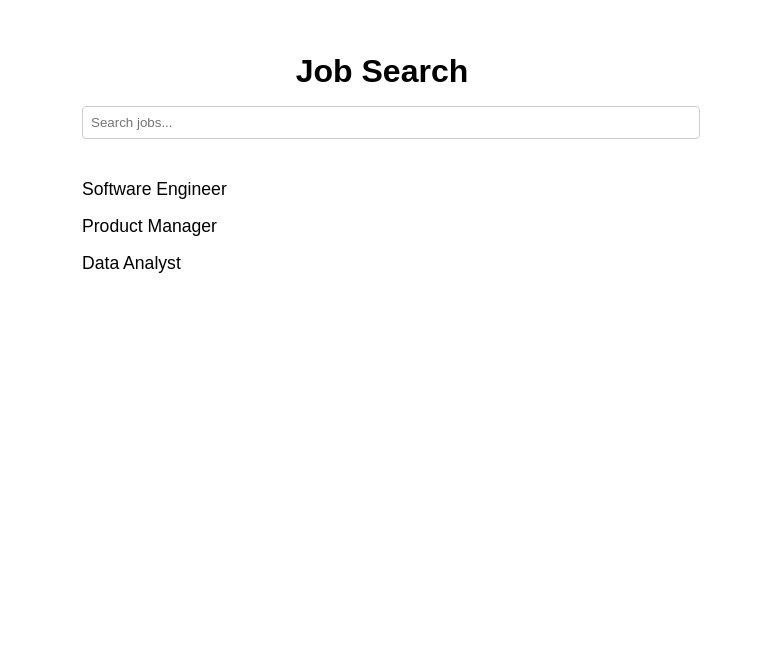
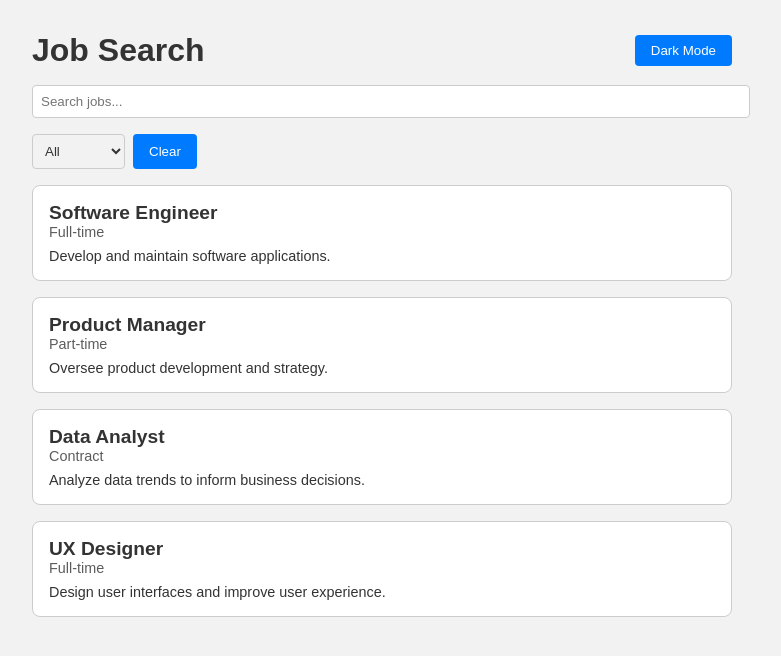
Before and after one commit to Danysahne/jobwasil, a React (Create React App) app: page / in a window 1280 px wide. Shown: the top 656 px of the page, without its empty margins (258-1039 px from the left). Built offline with nearby package versions, Linux system fonts and the light colour scheme; the HTML template or start-up script is replaced by a standard one.

Commit message:
Add theme toggle and job filters

```diff
--- a/src/App.css
+++ b/src/App.css
@@ -1,13 +1,36 @@
+
+.app {
+  min-height: 100vh;
+  padding: 2rem 0;
+  transition: background 0.3s, color 0.3s;
+}
+
+.app.light {
+  background: #f2f2f2;
+  color: #333;
+}
+
+.app.dark {
+  background: #333;
+  color: #f2f2f2;
+}
+
 .container {
-  max-width: 600px;
+  max-width: 700px;
   margin: 0 auto;
-  padding: 2rem;
+  padding: 0 1rem;
   font-family: sans-serif;
 }
 
+.header {
+  display: flex;
+  align-items: center;
+  justify-content: space-between;
+  margin-bottom: 1rem;
+}
+
 .title {
-  text-align: center;
-  margin-bottom: 1rem;
+  margin: 0;
 }
 
 .input {
@@ -18,15 +41,67 @@
   border-radius: 4px;
 }
 
+.controls {
+  display: flex;
+  gap: 0.5rem;
+  margin-bottom: 1rem;
+}
+
+.select {
+  padding: 0.5rem;
+  border-radius: 4px;
+  border: 1px solid #ccc;
+  background: inherit;
+  color: inherit;
+}
+
+.button {
+  padding: 0.5rem 1rem;
+  border: none;
+  border-radius: 4px;
+  background: #007bff;
+  color: #fff;
+  cursor: pointer;
+}
+
+.button:hover {
+  background: #0056b3;
+}
+
 .jobs {
   list-style: none;
   padding: 0;
+  margin: 0;
 }
 
-.job {
-  font-size: 1.1rem;
-  padding: 0.5rem 0;
+.job-card {
+  padding: 1rem;
+  margin-bottom: 1rem;
+  border: 1px solid #ccc;
+  border-radius: 8px;
+  background: #fff;
 }
+
+.app.dark .job-card {
+  background: #444;
+  border-color: #555;
+}
+
+.job-title {
+  font-size: 1.2rem;
+  font-weight: bold;
+}
+
+.job-type {
+  font-size: 0.9rem;
+  margin-bottom: 0.5rem;
+  opacity: 0.8;
+}
+
+.job-desc {
+  font-size: 0.9rem;
+}
+
 
 .empty {
   text-align: center;
--- a/src/App.js
+++ b/src/App.js
@@ -2,31 +2,81 @@ import React, { useState } from 'react';
 import './App.css';
 
 const JOBS = [
-  { id: '1', title: 'Software Engineer' },
-  { id: '2', title: 'Product Manager' },
-  { id: '3', title: 'Data Analyst' }
+  {
+    id: '1',
+    title: 'Software Engineer',
+    type: 'Full-time',
+    description: 'Develop and maintain software applications.'
+  },
+  {
+    id: '2',
+    title: 'Product Manager',
+    type: 'Part-time',
+    description: 'Oversee product development and strategy.'
+  },
+  {
+    id: '3',
+    title: 'Data Analyst',
+    type: 'Contract',
+    description: 'Analyze data trends to inform business decisions.'
+  },
+  {
+    id: '4',
+    title: 'UX Designer',
+    type: 'Full-time',
+    description: 'Design user interfaces and improve user experience.'
+  }
 ];
 
 function App() {
   const [query, setQuery] = useState('');
+  const [selectedType, setSelectedType] = useState('All');
+  const [theme, setTheme] = useState('light');
+
   const filteredJobs = JOBS.filter(job =>
-    job.title.toLowerCase().includes(query.toLowerCase())
+    job.title.toLowerCase().includes(query.toLowerCase()) &&
+    (selectedType === 'All' || job.type === selectedType)
   );
 
+  const toggleTheme = () =>
+    setTheme(theme === 'light' ? 'dark' : 'light');
+
   return (
+    <div className={`app ${theme}`}>
       <div className="container">
+        <div className="header">
           <h1 className="title">Job Search</h1>
+          <button className="button" onClick={toggleTheme}>
+            {theme === 'light' ? 'Dark Mode' : 'Light Mode'}
+          </button>
+        </div>
         <input
           className="input"
           placeholder="Search jobs..."
           value={query}
           onChange={e => setQuery(e.target.value)}
         />
+        <div className="controls">
+          <select
+            className="select"
+            value={selectedType}
+            onChange={e => setSelectedType(e.target.value)}
+          >
+            {['All', 'Full-time', 'Part-time', 'Contract'].map(type => (
+              <option key={type} value={type}>
+                {type}
+              </option>
+            ))}
+          </select>
+          <button className="button" onClick={() => setQuery('')}>Clear</button>
+        </div>
         {filteredJobs.length > 0 ? (
           <ul className="jobs">
             {filteredJobs.map(job => (
-            <li key={job.id} className="job">
-              {job.title}
+              <li key={job.id} className="job-card">
+                <div className="job-title">{job.title}</div>
+                <div className="job-type">{job.type}</div>
+                <div className="job-desc">{job.description}</div>
               </li>
             ))}
           </ul>
@@ -34,6 +84,7 @@ function App() {
           <p className="empty">No results</p>
         )}
       </div>
+    </div>
   );
 }
 
```
Also changed, not shown: 1 other file (tests, documents, lock files or other folders). Lines whose indentation alone changed are shown as unchanged.
